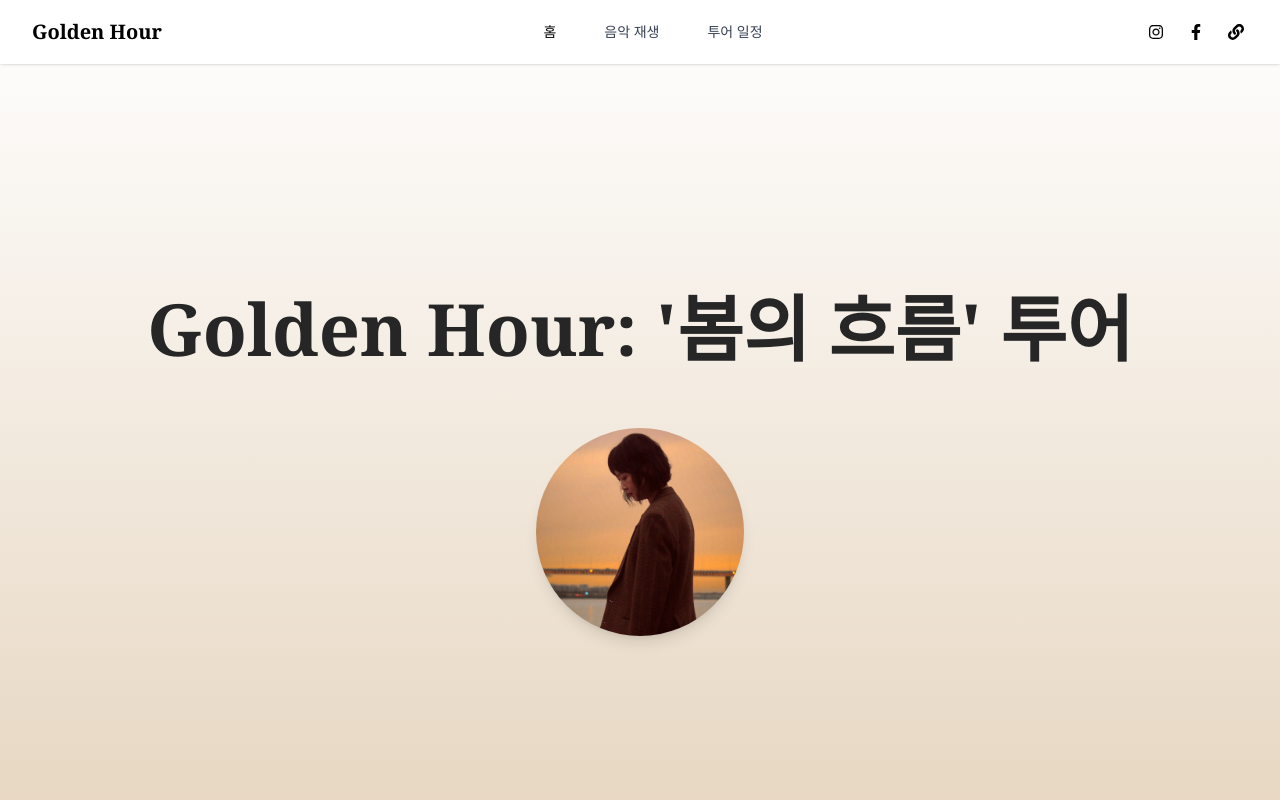
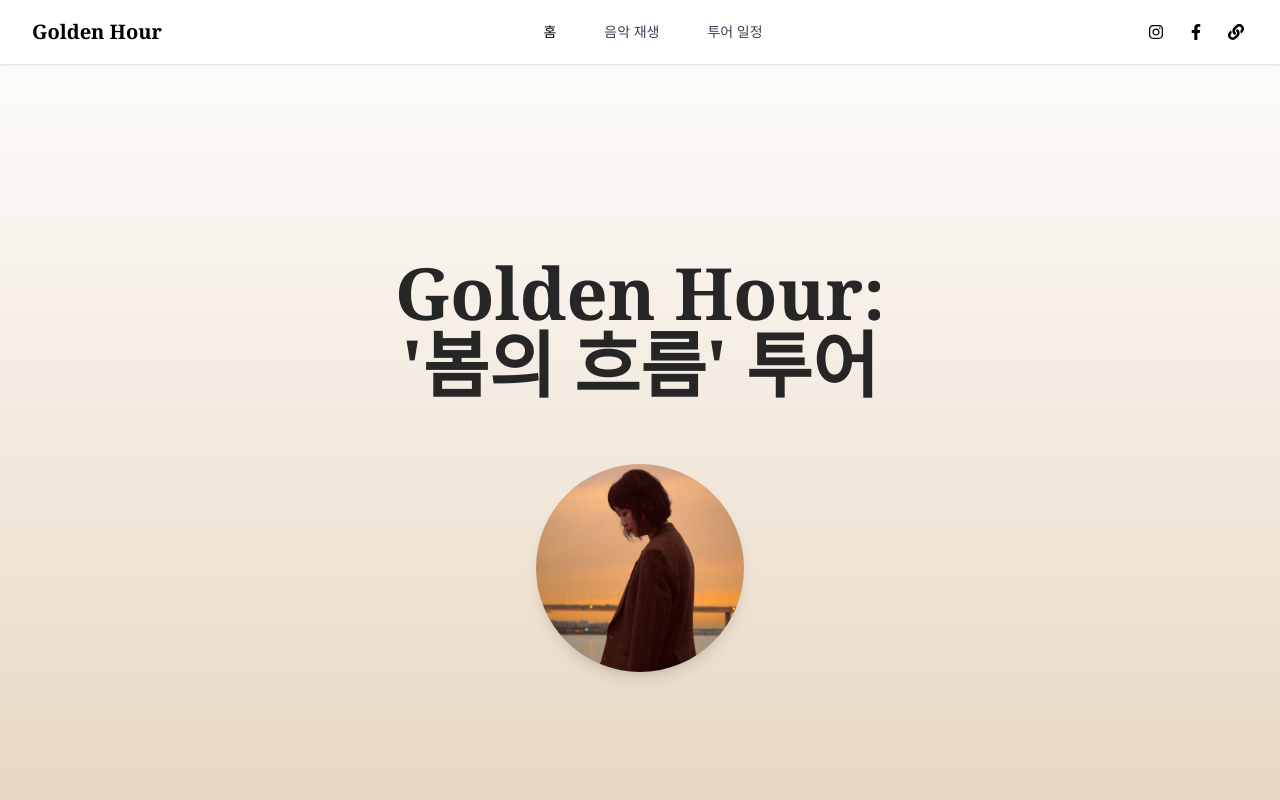
Before and after one commit to hwangtab/goldenhour, a Next.js app: page / in a window 1280 px wide. Shown: the top 800 px of the page. Built offline with nearby package versions, Linux system fonts and the light colour scheme; a web font is replaced by a local one.

Commit message:
fix: Adjust player size and layout, fix title line break

```diff
--- a/src/app/globals.css
+++ b/src/app/globals.css
@@ -20,3 +20,27 @@ body {
 .rhap_volume-controls {
   display: none !important;
 }
+
+/* react-h5-audio-player adjustments */
+.rhap_container {
+  transform: scale(0.8);
+  transform-origin: center;
+  box-shadow: none !important; /* Remove default shadow */
+  padding: 10px 15px !important; /* Override default padding */
+  background-color: transparent !important; /* Ensure no background interferes */
+}
+
+/* Hide volume controls section */
+.rhap_volume-controls {
+  display: none !important;
+}
+
+/* Adjust progress bar height slightly */
+.rhap_progress-bar {
+  height: 5px !important;
+}
+.rhap_progress-indicator {
+   width: 13px !important;
+   height: 13px !important;
+   top: -4px !important; /* Adjust position due to height change */
+}
--- a/src/app/page.tsx
+++ b/src/app/page.tsx
@@ -20,7 +20,7 @@ export default function Home() {
 
         {/* Title */}
         <h1 className="font-serif text-5xl md:text-7xl font-bold mb-6">
-          Golden Hour: '봄의 흐름' 투어 {/* Escaped single quotes */}
+          Golden Hour: <br /> '봄의 흐름' 투어 {/* Added <br /> for line break */}
         </h1>
 
         {/* Artist Silhouette/Image Placeholder */}
--- a/src/app/tour/page.tsx
+++ b/src/app/tour/page.tsx
@@ -101,7 +101,7 @@ export default function TourPage() {
       <h1 className="font-serif text-4xl font-bold mb-12 text-center text-neutral-800">투어 일정</h1> {/* text-gray-800 -> text-neutral-800 */}
 
       {/* City Filter Buttons */}
-      <div className="flex justify-center flex-wrap gap-2 mb-10">
+      <div className="flex justify-center gap-2 mb-10 overflow-x-auto scrollbar-hide"> {/* Removed flex-wrap, added overflow-x-auto and scrollbar-hide */}
         {cities.map((city) => (
           <button
             key={city}
```
